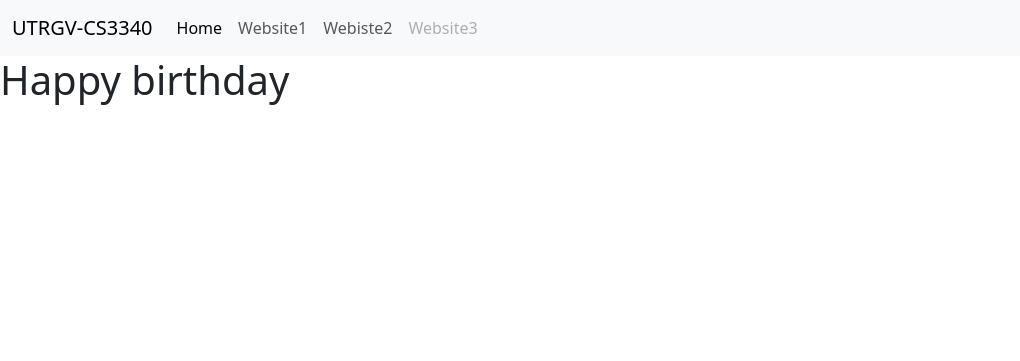
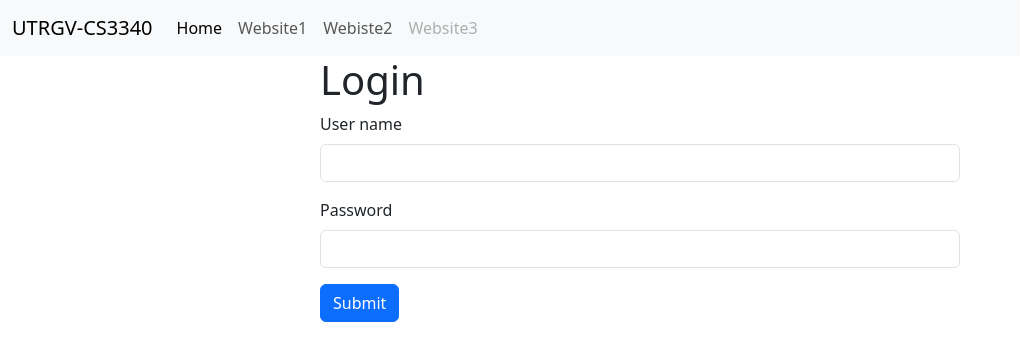
Before and after one commit to pfonsecaUTRGV/fall3340-app, a Django app: page / in a window 1280 px wide. Shown: the top 361 px of the page, without its empty margins (0-1020 px from the left). Run offline with Django 5.2, Linux system fonts and the light colour scheme.

Commit message:
Authenticate view

```diff
--- a/app/templates/base.html
+++ b/app/templates/base.html
@@ -7,10 +7,21 @@
     <link href="https://cdn.jsdelivr.net/npm/bootstrap@5.3.3/dist/css/bootstrap.min.css" rel="stylesheet" integrity="sha384-QWTKZyjpPEjISv5WaRU9OFeRpok6YctnYmDr5pNlyT2bRjXh0JMhjY6hW+ALEwIH" crossorigin="anonymous">
   </head>
 
-
-
   <body>
     {%include 'navbar.html'%}
+    <div class = "container ">
+
+    {% if messages %}
+      {% for message in messages %}
+        <div class="alert alert-warning alert-dismissible fade show" role="alert">
+         {{message}}
+        <button type="button" class="btn-close" data-bs-dismiss="alert" aria-label="Close"></button>
+        </div>
+
+      {% endfor %}
+    {% endif %}
+
+    </div>
     {%block content%}
     {%endblock%}
     <script src="https://cdn.jsdelivr.net/npm/bootstrap@5.3.3/dist/js/bootstrap.bundle.min.js" integrity="sha384-YvpcrYf0tY3lHB60NNkmXc5s9fDVZLESaAA55NDzOxhy9GkcIdslK1eN7N6jIeHz" crossorigin="anonymous"></script>
--- a/app/templates/home.html
+++ b/app/templates/home.html
@@ -2,6 +2,33 @@
 {%extends 'base.html'%}
 {%block content%}
 
-<h1> Happy birthday </h1>
+<div class="col-md-6 offset-md-3">
+
+{% if user.is_authenticated %}
+<h1> Hello World </h1>
+
+
+{% else %}
+<h1> Login</h1>
+<form method = "POST" action ="{% url 'home' %}">
+	{% csrf_token %}
+<form>
+  <div class="mb-3">
+    <label for="exampleInputEmail1" class="form-label">User name</label>
+    <!--<input type="text" class="form-control" id="exampleInputEmail1" aria-describedby="emailHelp"> -->
+    <input type="text" class="form-control" name="username" required>
+
+  </div>
+  <div class="mb-3">
+    <label for="exampleInputPassword1" class="form-label">Password</label>
+    <input type="password" class="form-control" name="password" required>
+  </div>
+
+  <button type="submit" class="btn btn-primary">Submit</button>
+</form>
+</form>
+</div>
+
+{% endif %}
 
 {%endblock%}
--- a/app/templates/navbar.html
+++ b/app/templates/navbar.html
@@ -2,15 +2,15 @@
 
 <nav class="navbar navbar-expand-lg bg-body-tertiary">
   <div class="container-fluid">
-    <a class="navbar-brand" href="#">UTRGV-CS3340</a>
+    <a class="navbar-brand" href="{% url 'home' %}">UTRGV-CS3340</a>
     <button class="navbar-toggler" type="button" data-bs-toggle="collapse" data-bs-target="#navbarNavAltMarkup" aria-controls="navbarNavAltMarkup" aria-expanded="false" aria-label="Toggle navigation">
       <span class="navbar-toggler-icon"></span>
     </button>
     <div class="collapse navbar-collapse" id="navbarNavAltMarkup">
       <div class="navbar-nav">
         <a class="nav-link active" aria-current="page" href="#">Home</a>
-        <a class="nav-link" href="#">Website1</a>
-        <a class="nav-link" href="#">Webiste2</a>
+        <a class="nav-link" href="https://www.utrgv.edu/">Website1</a>
+        <a class="nav-link" href="https://cityofedinburg.com/">Webiste2</a>
         <a class="nav-link disabled" aria-disabled="true">Website3</a>
       </div>
     </div>
--- a/app/urls.py
+++ b/app/urls.py
@@ -3,4 +3,6 @@ from . import views
 
 urlpatterns = [
 	path('',views.home, name = 'home'),
+	#path('login/',views.login_user, name = 'Login'),
+	#path('logout/',views.logout_user, name = 'Logout'),
 ]
--- a/app/views.py
+++ b/app/views.py
@@ -1,4 +1,25 @@
-from django.shortcuts import render
+from django.shortcuts import render, redirect
+from django.contrib.auth import authenticate, login, logout
+from django.contrib import messages
 
 def home(request):
-	return render(request, 'home.html',{})
+		if request.method == "POST":
+			username = request.POST['username']
+			password = request.POST['password']
+			user = authenticate(request, username = username, password=password)
+			if user is not None:
+				login(request, user)
+				messages.success(request, "Login Successful")
+				return redirect('home')
+			else:
+				messages.success(request, "Login Error")
+				return redirect('home')
+		else:
+			return render(request, 'home.html',{})
+
+
+#def login_user(request):
+#	pass
+
+#def logout_user(request):
+#	pass
--- a/fall3340/urls.py
+++ b/fall3340/urls.py
@@ -18,6 +18,6 @@ from django.contrib import admin
 from django.urls import path, include
 
 urlpatterns = [
-    #path('admin/', admin.site.urls),
+    path('admin/', admin.site.urls),
     path('',include('app.urls'))
 ]
```
